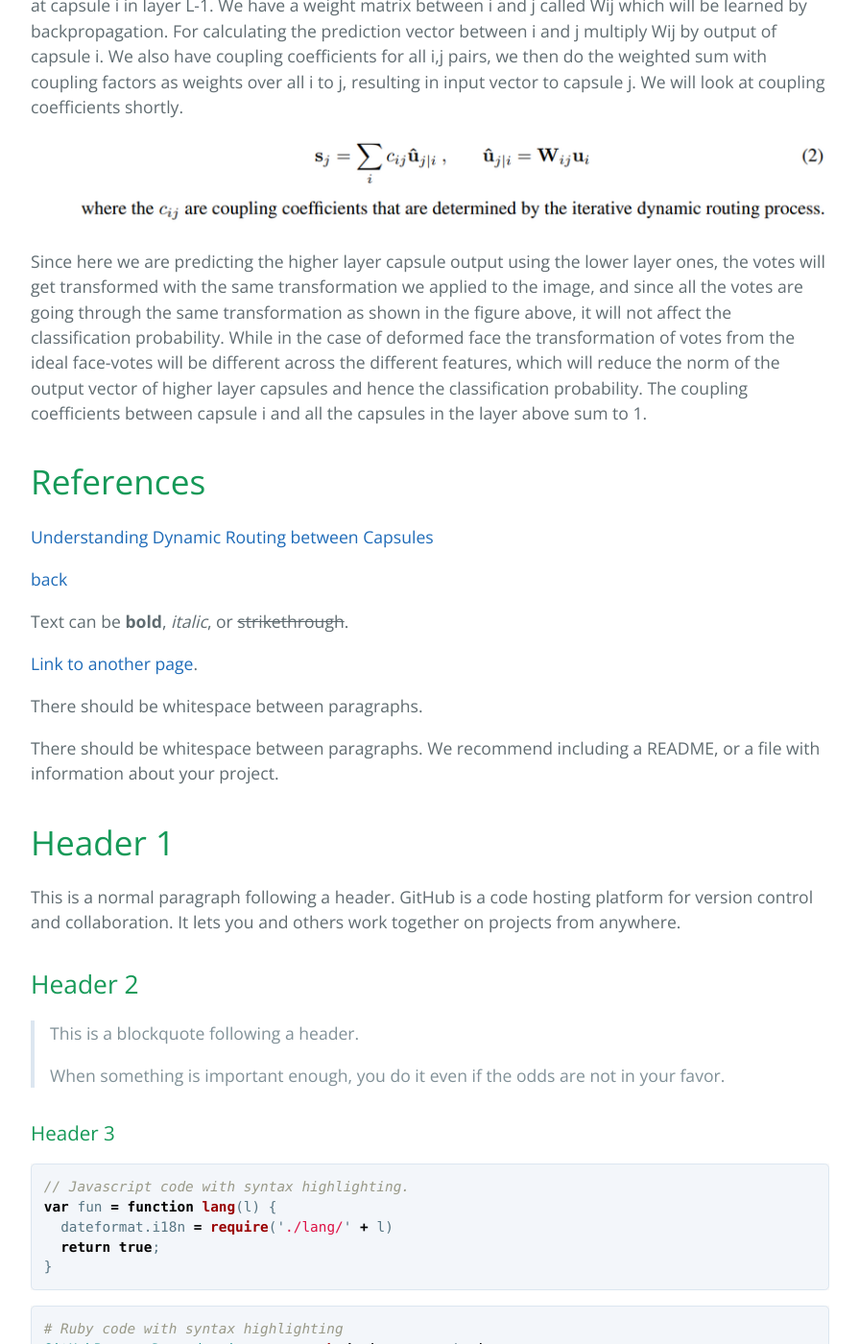
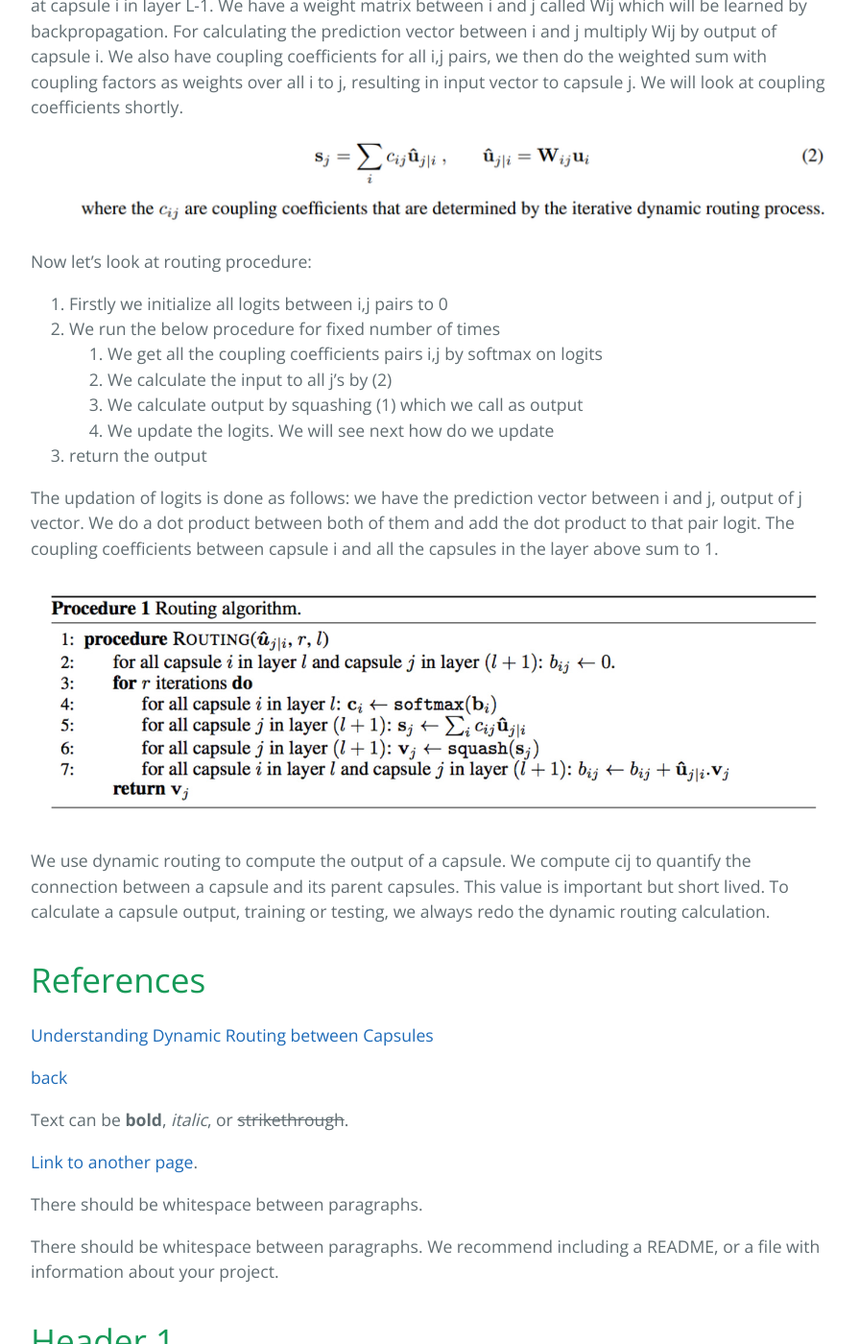
Before and after one commit to srinadhu/Capsule_Networks_Tutorial, a Jekyll site: the page built from docs/routing_paper.md, in a window 1280 px wide and 1400 px high, scrolled down 2520 px. Shown: the whole window at 96% size, without its empty margins (192-1087 px from the left). Built offline with Jekyll 4.4.1, drawn with Linux system fonts in a browser that asks for light colours; our own code applies the rules of GitHub Pages for plain Markdown files.

Commit message:
updated website

```diff
--- a/docs/routing_paper.md
+++ b/docs/routing_paper.md
@@ -38,13 +38,20 @@ For finding the input to higher layer capsules, we first calculate prediction ve
 
 ![rt](./images/rt.png)
 
-Since here we are predicting the higher layer capsule output using the lower layer ones, the votes will get transformed with the same transformation we applied to the image, and since all the votes are going through the same transformation as shown in the figure above, it will not affect the classification probability.
-While in the case of deformed face the transformation of votes from the ideal face-votes will be different across the different features, which will reduce the norm of the output vector of higher layer capsules and hence the classification probability. The coupling coefficients between capsule i and all the capsules in the layer above sum to 1.
+Now let's look at routing procedure:
+1. Firstly we initialize all logits between i,j pairs to 0
+2. We run the below procedure for fixed number of times
+   1. We get all the coupling coefficients pairs i,j by softmax on logits
+   2. We calculate the input to all j's by (2)
+   3. We calculate output by squashing (1) which we call as output
+   4. We update the logits. We will see next how do we update
+3. return the output
 
+The updation of logits is done as follows: we have the prediction vector between i and j, output of j vector. We do a dot product between both of them and add the dot product to that pair logit. The coupling coefficients between capsule i and all the capsules in the layer above sum to 1.
 
+![routing](./images/routing.jpg)
 
-
-
+We use dynamic routing to compute the output of a capsule. We compute cij to quantify the connection between a capsule and its parent capsules. This value is important but short lived. To calculate a capsule output, training or testing, we always redo the dynamic routing calculation.
 
 
 # References
```
Also changed, not shown: docs/images/routing.jpg (added).
